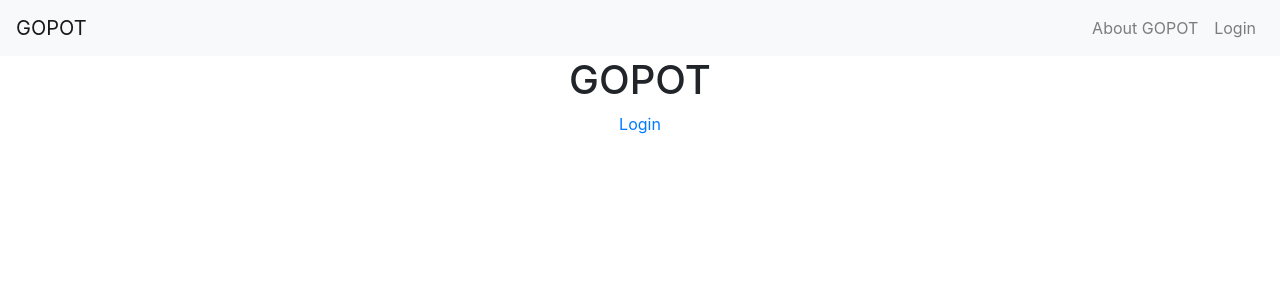
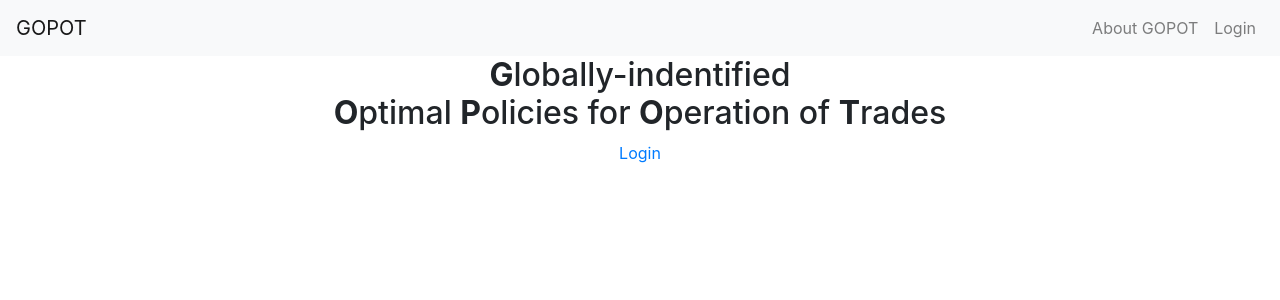
Before and after one commit to rorasa/GOPOT, a React (Create React App) app: page / in a window 1280 px wide. Shown: the top 300 px of the page. Built offline with nearby package versions, Linux system fonts and the light colour scheme.

Commit message:
Update Landing page

```diff
--- a/src/App.js
+++ b/src/App.js
@@ -7,14 +7,11 @@ import NavigationBar from './Navbar';
 import Dashboard from './DashboardPage';
 import CommodityPage from './CommodityPage';
 import LoginPage from './LoginPage';
+import LandingPage from './LandingPage';
 
 let Home = ()=>{
   return (
-    <div>
-      <NavigationBar/>
-      <h1>GOPOT</h1>
-      <a href="/login">Login</a><br/>
-    </div>
+    <LandingPage/>
   )
 }
 
--- /dev/null
+++ b/src/LandingPage.js
@@ -0,0 +1,18 @@
+import React, { Component } from 'react';
+
+import NavigationBar from './Navbar';
+
+class LandingPage extends Component{
+    render(){
+        return(
+            <div>
+                <NavigationBar/>
+                <h2><strong>G</strong>lobally-indentified<br/>
+                 <strong>O</strong>ptimal <strong>P</strong>olicies for <strong>O</strong>peration of <strong>T</strong>rades</h2>
+                <a href="/login">Login</a><br/>
+            </div>
+        );
+    }
+}
+
+export default LandingPage;
```
